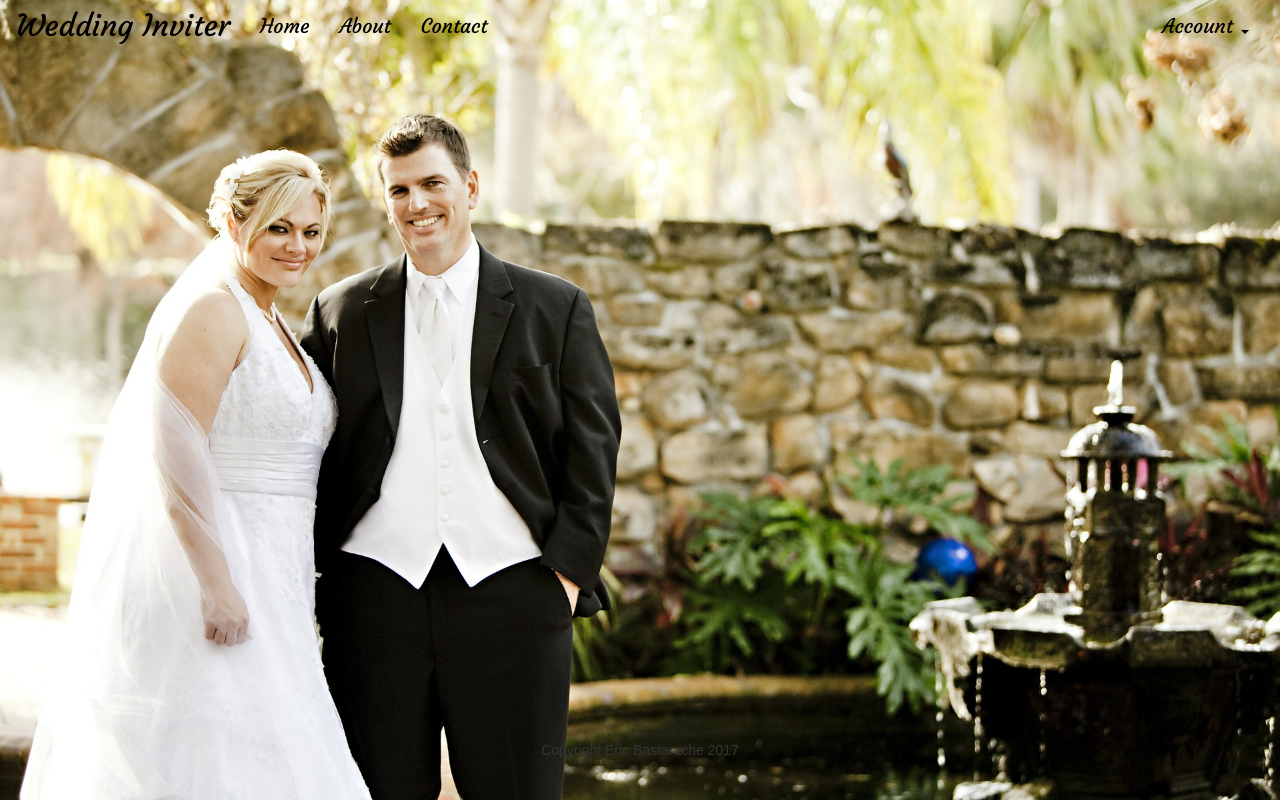
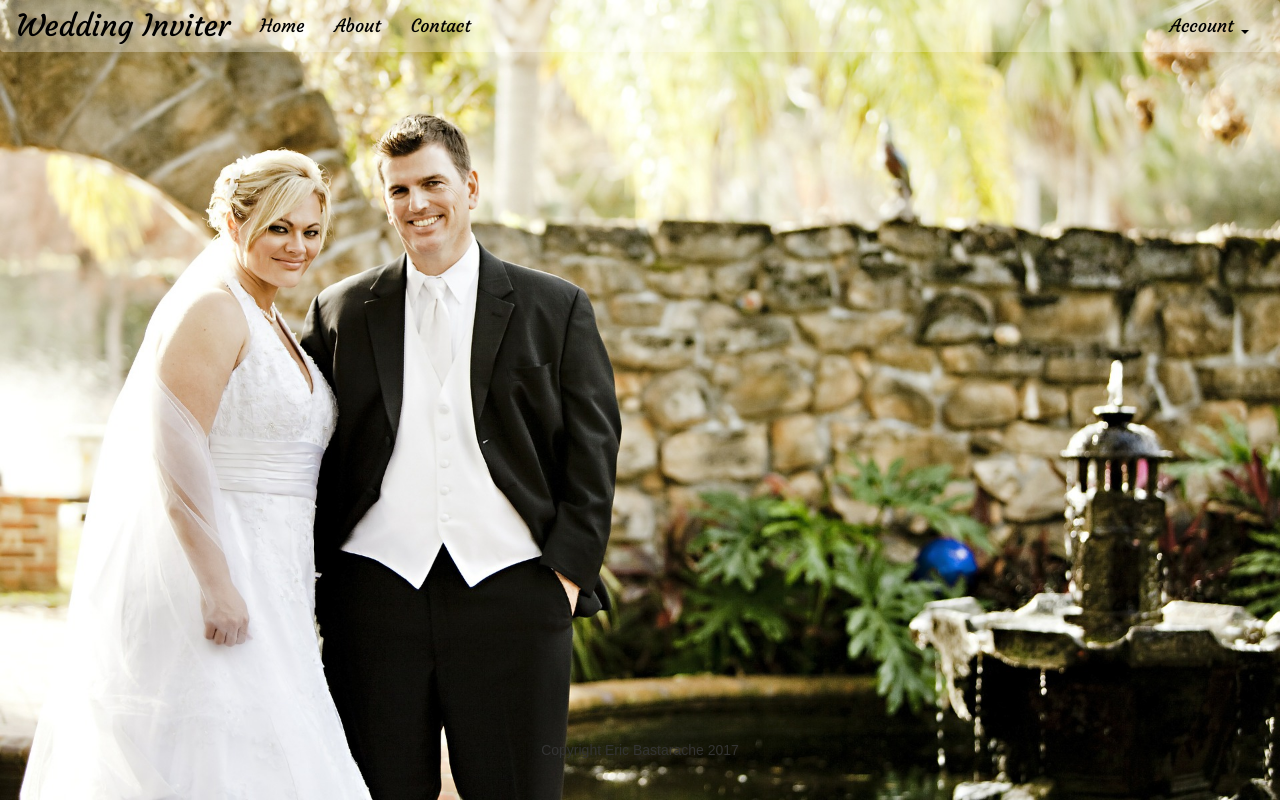
Before and after one commit to ericbastarache/wedding-inviter, a React (Create React App) app in the folder client/: page / in a window 1280 px wide. Built offline with nearby package versions, Linux system fonts and the light colour scheme.

Commit message:
Updated header styles

```diff
--- a/client/src/components/Header/Header.css
+++ b/client/src/components/Header/Header.css
@@ -1,5 +1,5 @@
 nav.navbar-wedding {
-  background: transparent;
+  background: rgba(255, 255, 255, 0.3);
 }
 
 a.navbar-brand {
@@ -11,13 +11,14 @@ a.navbar-brand {
 ul.navbar-nav li a {
   color: #000;
   font-family: 'Courgette', cursive;
-  font-size: 20px;
+  font-size: 18px;
 }
 
 ul.navbar-nav li a:hover {
   background: transparent;
   transition: 0.4s ease-in-out;
-  color: #F86EE7;
+  text-shadow: 0px 0px 3px #000;
+  color: #f86ee7;
 }
 
 span.icon-bar {
```
